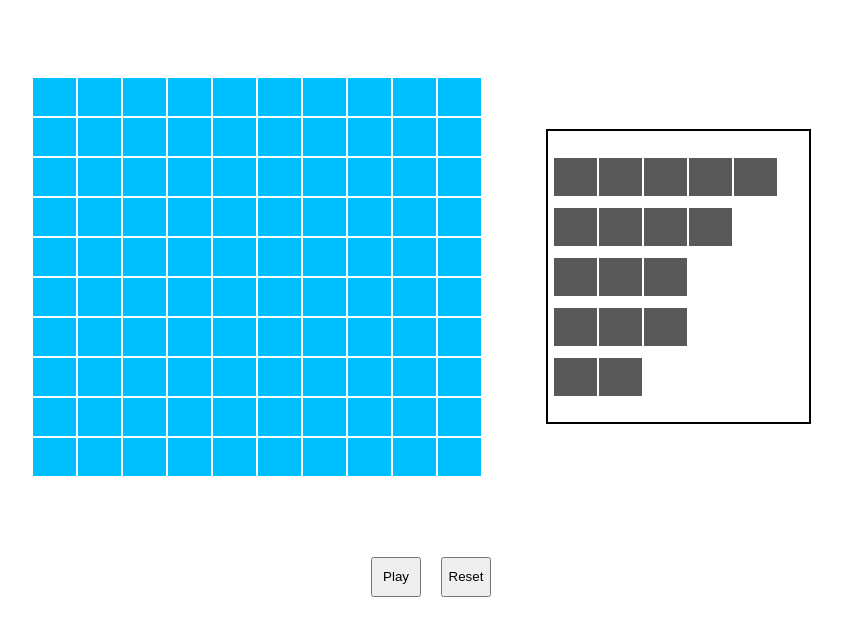
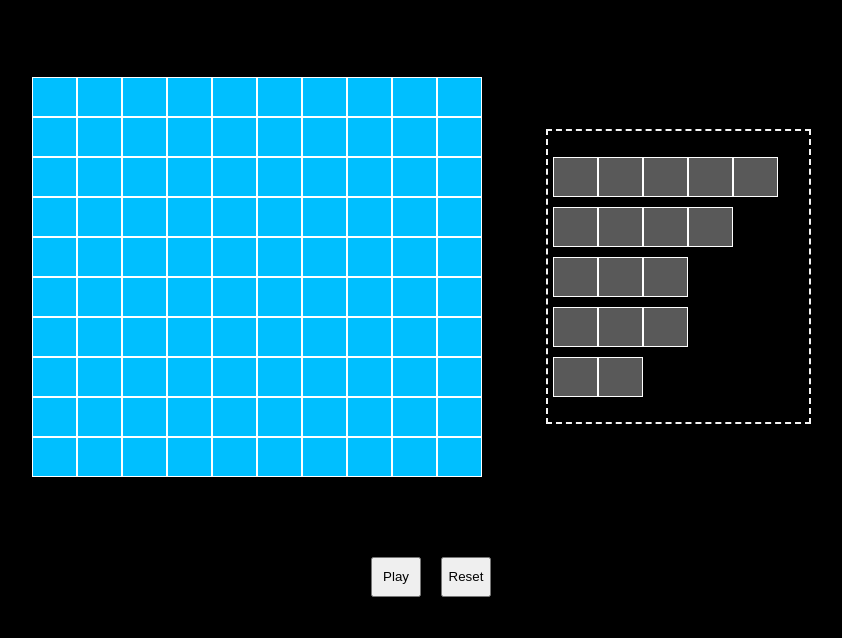
Before and after one commit to a1ali/Battleship, a plain HTML site: page index.html in a window 1280 px wide. Shown: the part 162-800 px from the top of the page, without its empty margins (219-1061 px from the left). Drawn offline with Linux system fonts and the light colour scheme.

Commit message:
change bg color

```diff
--- a/style.css
+++ b/style.css
@@ -1,6 +1,8 @@
 @import url('https://fonts.googleapis.com/css2?family=Roboto:wght@500;700;900&display=swap');
 
-
+body {
+    background-color: black;
+}
 * {
     padding: 0;
     margin: 0;
@@ -69,6 +71,7 @@
 }
 
 .startMsg {
+    color: whitesmoke;
     font-family: 'Roboto';
     font-weight: 900;
     font-size: 1.5em;
@@ -122,7 +125,7 @@
     margin-left: 5%;
     width: calc(45px * 5 + 40px);
     height: calc(45px * 5 + 70px);
-    border: 2px solid black;
+    border: 2px dashed whitesmoke;
 
 
 }
```
